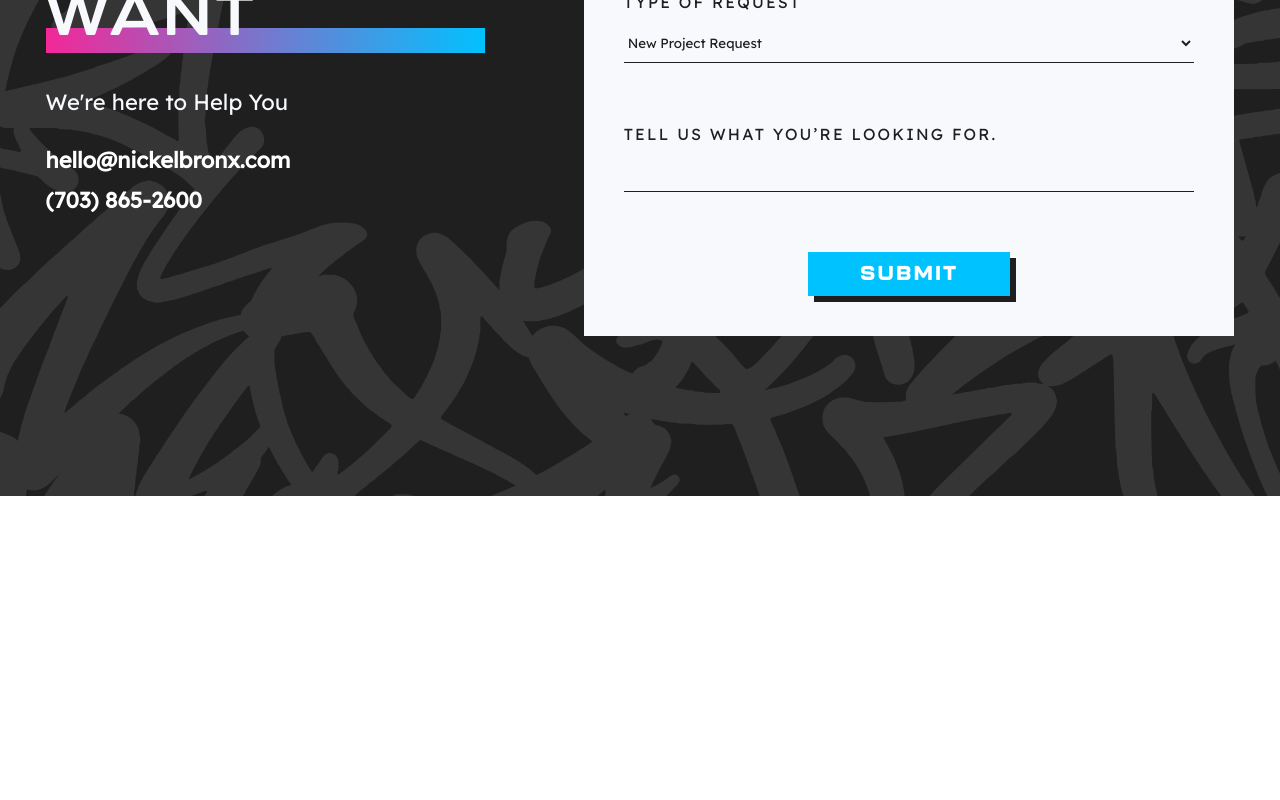
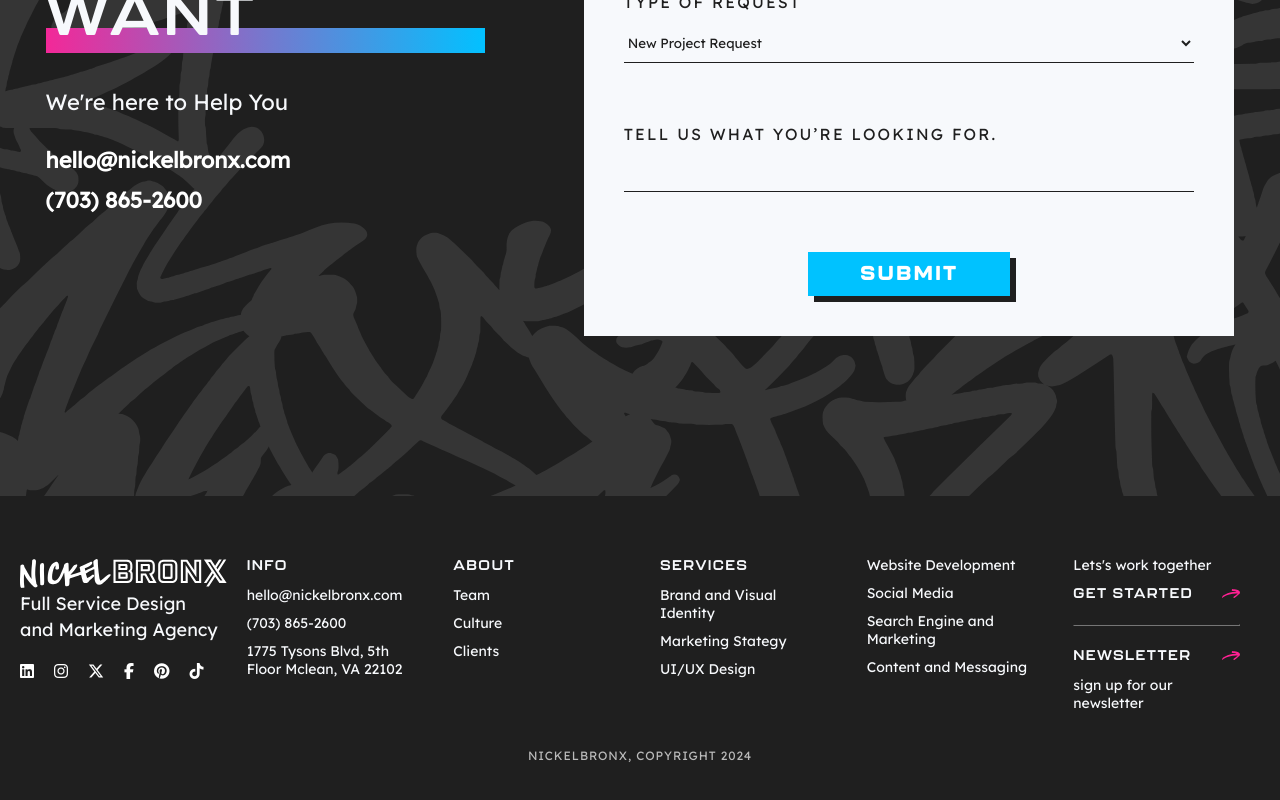
Before and after one commit to tejasnickelbronx/nickebronx222, a Next.js app: page /contact in a window 1280 px wide. Shown: the part 549-1349 px from the top of the page. Before the commit the page ends 1045 px from the top, so only its background shows below. Built offline with nearby package versions, Linux system fonts and the light colour scheme.

Commit message:
uncomment sitefooter

```diff
--- a/pages/contact.js
+++ b/pages/contact.js
@@ -155,7 +155,7 @@
 
 
 
-        {/* <SiteFooter className="footercls contactpage"/> */}
+        <SiteFooter className="footercls contactpage"/>
         </div>
   )
 }
```
